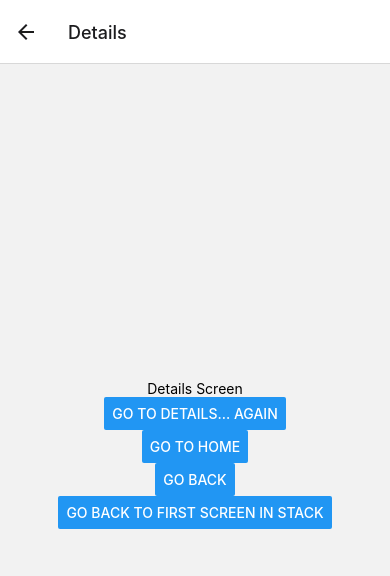
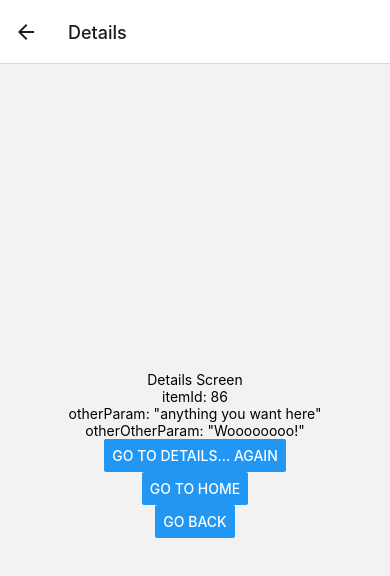
Before and after one commit to carterlc/react-mobile-navigation, a React Native app: screen / in a window 390 px wide. Both pictures are taken after a click on the button "GO TO DETAILS". Shown: the top 576 px of the page. Built offline with nearby package versions, Linux system fonts and the light colour scheme.

Commit message:
Added three params to the details page.

```diff
--- a/App.js
+++ b/App.js
@@ -11,26 +11,38 @@
       <Text>Home Screen</Text>
       <Button
         title="Go to Details"
-        onPress={() => navigation.navigate('Details')}
+        onPress={() => {
+          /* 1. Navigate to the Details route with params */
+          navigation.navigate('Details', {
+            itemId: 86,
+            otherParam: 'anything you want here',
+            otherOtherParam: 'Woooooooo!',
+          });
+        }}
       />
     </View>
   );
 }
 
-function DetailsScreen({ navigation }) {
+function DetailsScreen({ route, navigation }) {
+  /* 2. Get the param */
+  const { itemId, otherParam, otherOtherParam } = route.params;
   return (
     <View style={{ flex: 1, alignItems: 'center', justifyContent: 'center' }}>
       <Text>Details Screen</Text>
+      <Text>itemId: {JSON.stringify(itemId)}</Text>
+      <Text>otherParam: {JSON.stringify(otherParam)}</Text>
+      <Text>otherOtherParam: {JSON.stringify(otherOtherParam)}</Text>
       <Button
         title="Go to Details... again"
-        onPress={() => navigation.push('Details')}
+        onPress={() =>
+          navigation.push('Details', {
+            itemId: Math.floor(Math.random() * 100),
+          })
+        }
       />
       <Button title="Go to Home" onPress={() => navigation.navigate('Home')} />
       <Button title="Go back" onPress={() => navigation.goBack()} />
-      <Button
-        title="Go back to first screen in stack"
-        onPress={() => navigation.popToTop()}
-      />
     </View>
   );
 }
```
